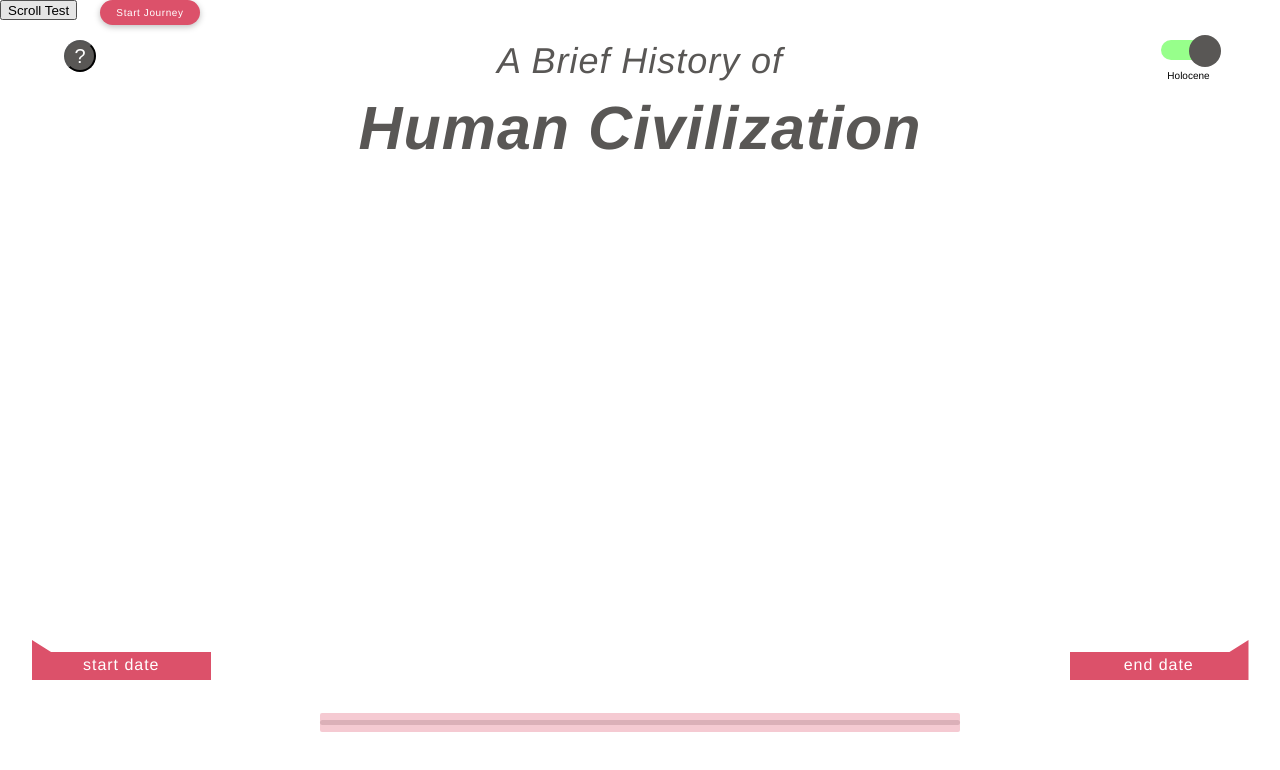
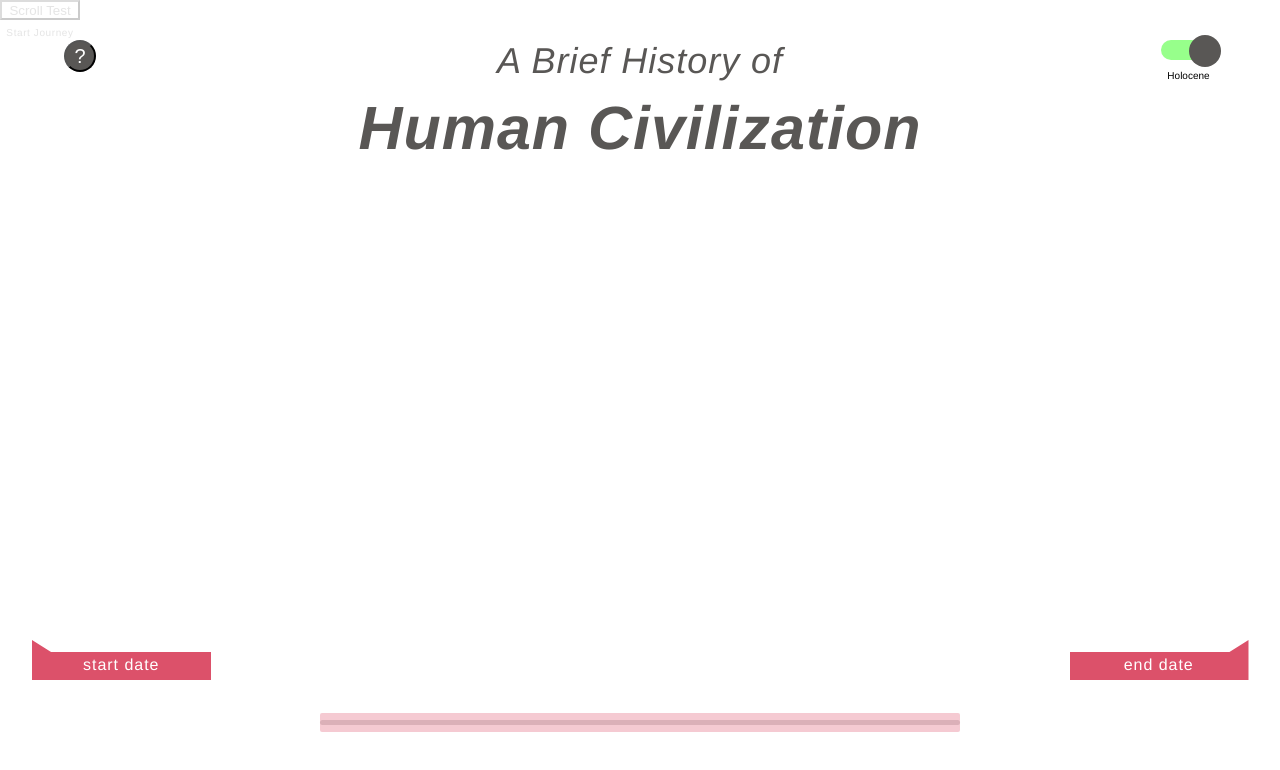
Before and after one commit to MathisBullinger/timeline, a website with bundled scripts: page index.html in a window 1280 px wide. Built offline with nearby package versions, Linux system fonts and the light colour scheme.

Commit message:
hide animation-test and journey button

```diff
--- a/css/master.scss
+++ b/css/master.scss
@@ -1,4 +1,14 @@
 @import 'infobox';
+
+// hide anim test and journey button
+.bt-animtest, #start-journey {
+  background-color: white !important;
+  color: grey !important;
+  opacity: 0.2 !important;
+  height: 20px !important;
+  width: 80px !important;
+  box-shadow: none !important;
+}
 
 body,
 html {
@@ -429,8 +439,8 @@ $date-label-offset: 0.025;
   z-index: 500;
   height: 25px;
   width: 100px;
-  top: 0;
-  left: 100px;
+  top: 20px;
+  left: 0;
   font-size: 10px;
   padding: 0;
 }
--- a/javascript/timeline.mjs
+++ b/javascript/timeline.mjs
@@ -436,7 +436,6 @@ class Timeline {
         info_img.onload = _ => {
           $(info_img).addClass('infobox-image');
           $('.infobox > .infobox-image').replaceWith(info_img);
-          console.log('loaded ' + resolutions[i_res] + 'px');
           load_image(i_res+1);
         }
         info_img.src = img;
```
Also changed, not shown: css/min/master.css.
